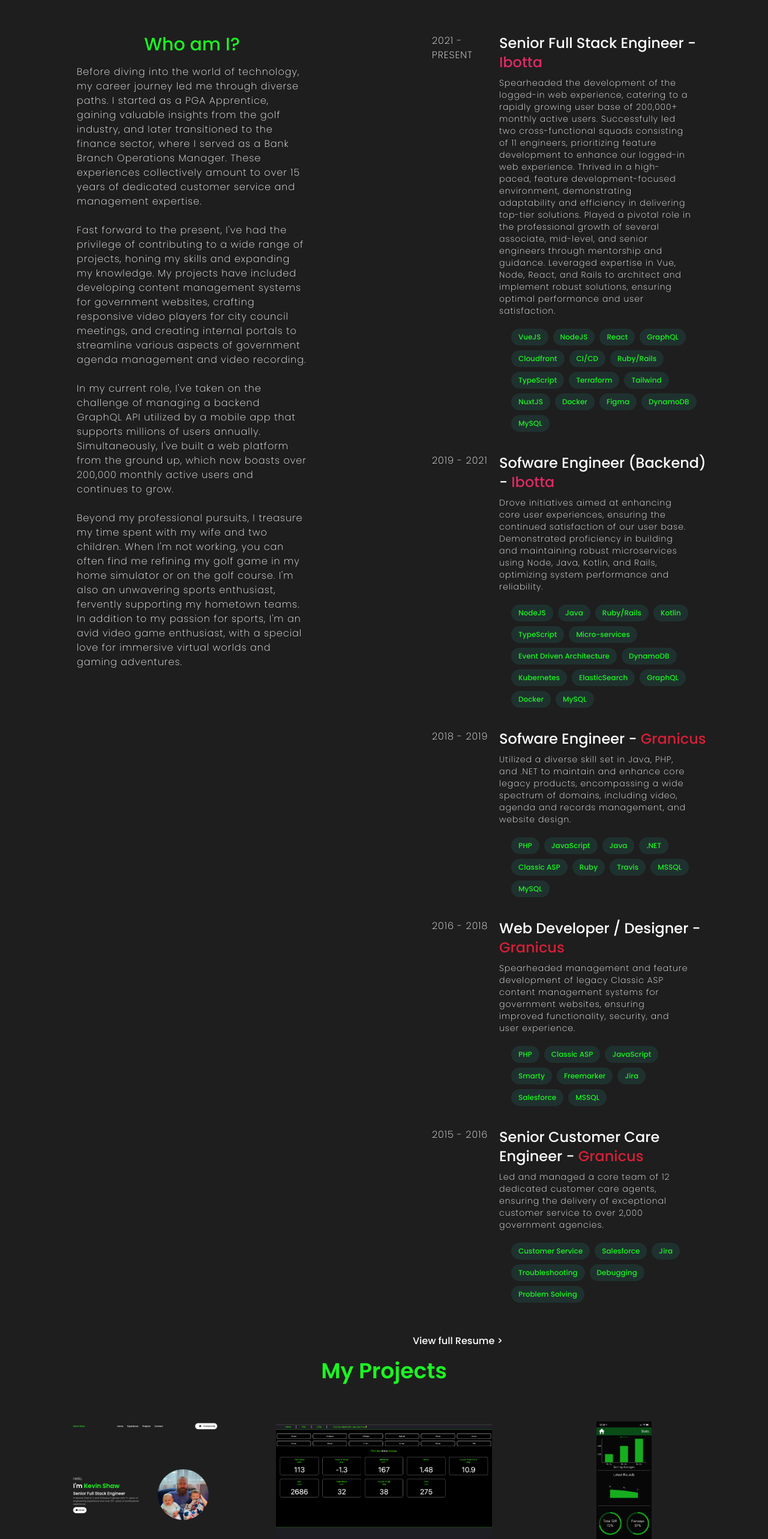
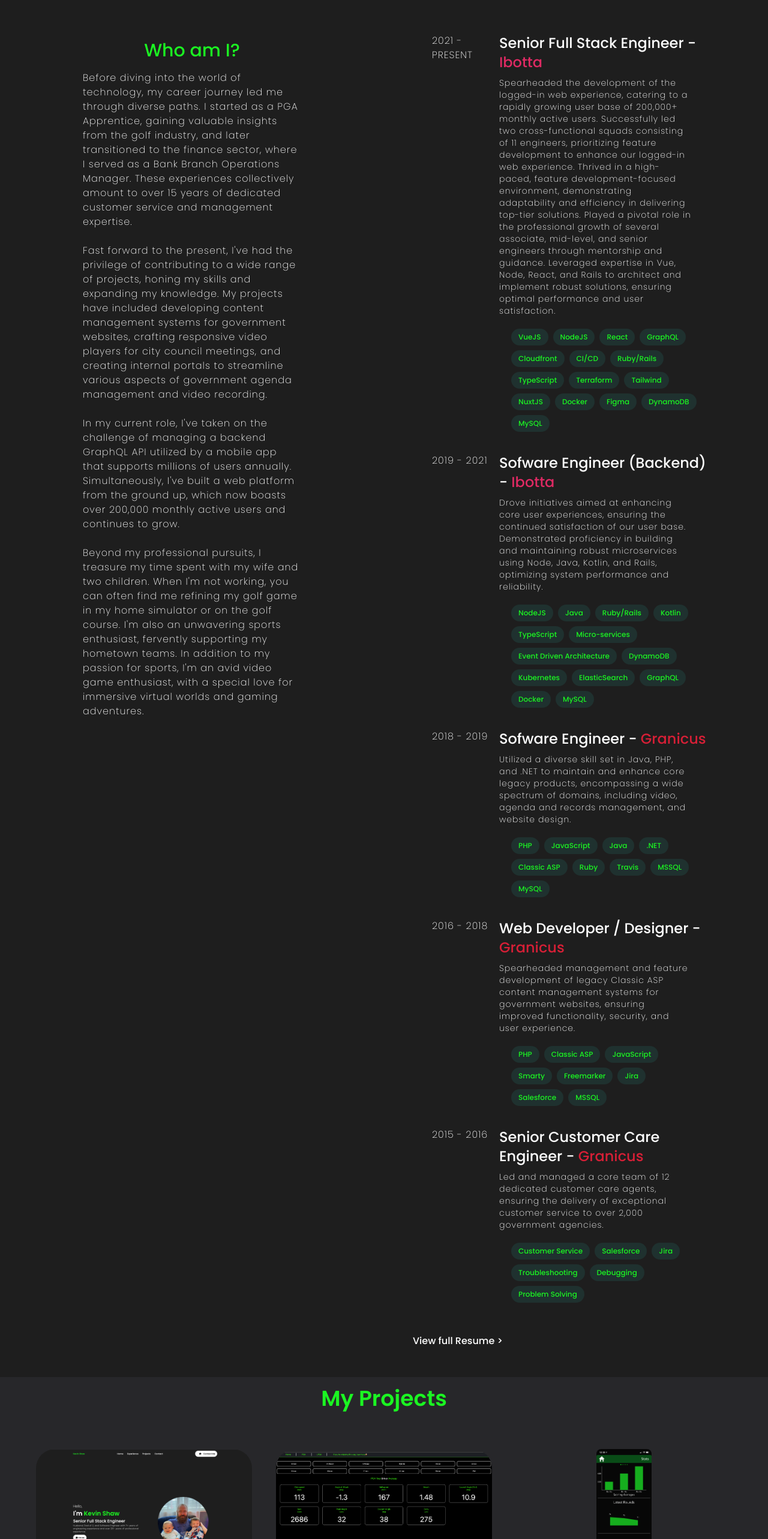
Before and after one commit to iShawshank/ishawshank.github.io, a React (Create React App) app: page / in a window 1280 px wide. Shown: the part 888-3454 px from the top of the page at 60% size. Built offline with nearby package versions, Linux system fonts and the light colour scheme.

Commit message:
update skills and image animations (#8)

```diff
--- a/src/components/Intro/Intro.css
+++ b/src/components/Intro/Intro.css
@@ -1,5 +1,5 @@
 #intro {
-  min-height: 90vh;
+  min-height: calc(100svh - 5rem);
   width: 100vw;
   max-width: 75rem;
   margin: 0 auto;
--- a/src/components/Projects/Projects.css
+++ b/src/components/Projects/Projects.css
@@ -1,5 +1,7 @@
 #projects {
-  min-height: 100vh;
+  min-height: calc(100svh - 5rem);
+  margin-block: 3rem;
+  @apply bg-zinc-800;
 }
 
 .projectGrid {
--- a/src/components/Projects/SingleProject.css
+++ b/src/components/Projects/SingleProject.css
@@ -9,19 +9,26 @@
 .portrait {
   max-width: 92px;
   max-height: 200px;
+  border-radius: 0.5rem;
+  transition: transform 500ms;
+}
+
+.portrait:hover {
+  transform: scale(1.25) translateY(-20%);
 }
 
 .landscape {
   max-width: 360px;
+  border-radius: 2rem;
+  transition: transform 500ms;
+}
+
+.landscape:hover {
+  transform: scale(1.1) translateY(-20%);
 }
 
 .image {
   object-fit: contain;
-  transition: transform 500ms;
-}
-
-.image:hover {
-  transform: scale(1.3);
 }
 
 .projectDesc {
--- a/src/components/Projects/SingleProject.js
+++ b/src/components/Projects/SingleProject.js
@@ -14,7 +14,7 @@
   };
 
   return (
-    <div className="project rounded flex flex-col items-center hover:bg-zinc-800 mt-8">
+    <div className="project rounded flex flex-col items-center mt-8">
       <div
         className={
           'imageContainer flex justify-center items-center ' +
--- a/src/components/Skills/Skills.css
+++ b/src/components/Skills/Skills.css
@@ -10,8 +10,15 @@
   font-weight: 200;
 }
 
+.about-me-wrapper {
+  padding: 1rem 8rem;
+}
+
 .aboutMe {
-  padding: 1rem 8rem;
+  position: sticky;
+  top: 6rem;
+  margin: 10px;
+  max-height: 800px;
 }
 
 .aboutMeHeader {
@@ -24,7 +31,7 @@
 
 .resumeLink:hover {
   color: #1bf522;
-  border-bottom: 3px solid #1bf522
+  border-bottom: 3px solid #1bf522;
 }
 
 @media screen and (max-width: 1010px) {
--- a/src/components/Skills/Skills.js
+++ b/src/components/Skills/Skills.js
@@ -6,7 +6,8 @@
 const Skills = () => {
   return (
     <section id="skills" className="grid grid-cols-1 lg:grid-cols-2">
-      <div className="aboutMe hidden md:flex flex-col justify-start items-center">
+      <div className="about-me-wrapper hidden md:flex">
+        <div className="aboutMe flex flex-col justify-start items-center">
           <h4 className="aboutMeHeader text-3xl font-normal mb-4">
             Who am I?
           </h4>
@@ -17,6 +18,7 @@
           <p className="aboutMeText">{resumeData.whoAmI3}</p>
           <br />
           <p className="aboutMeText">{resumeData.outsideOfWork}</p>
+        </div>
       </div>
       <div className="experience flex flex-col px-4">
         {resumeData.experience.map((job) => (
```
Lines whose indentation alone changed are shown as unchanged.
